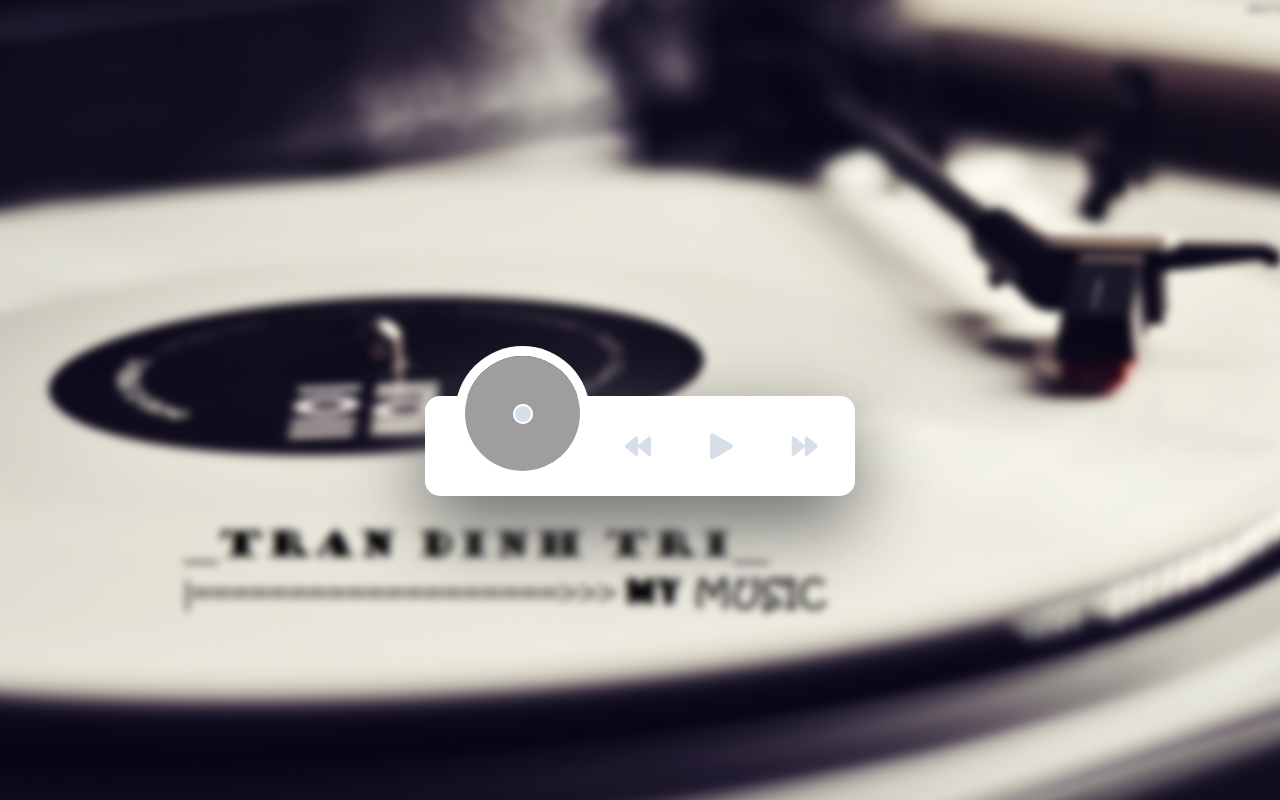
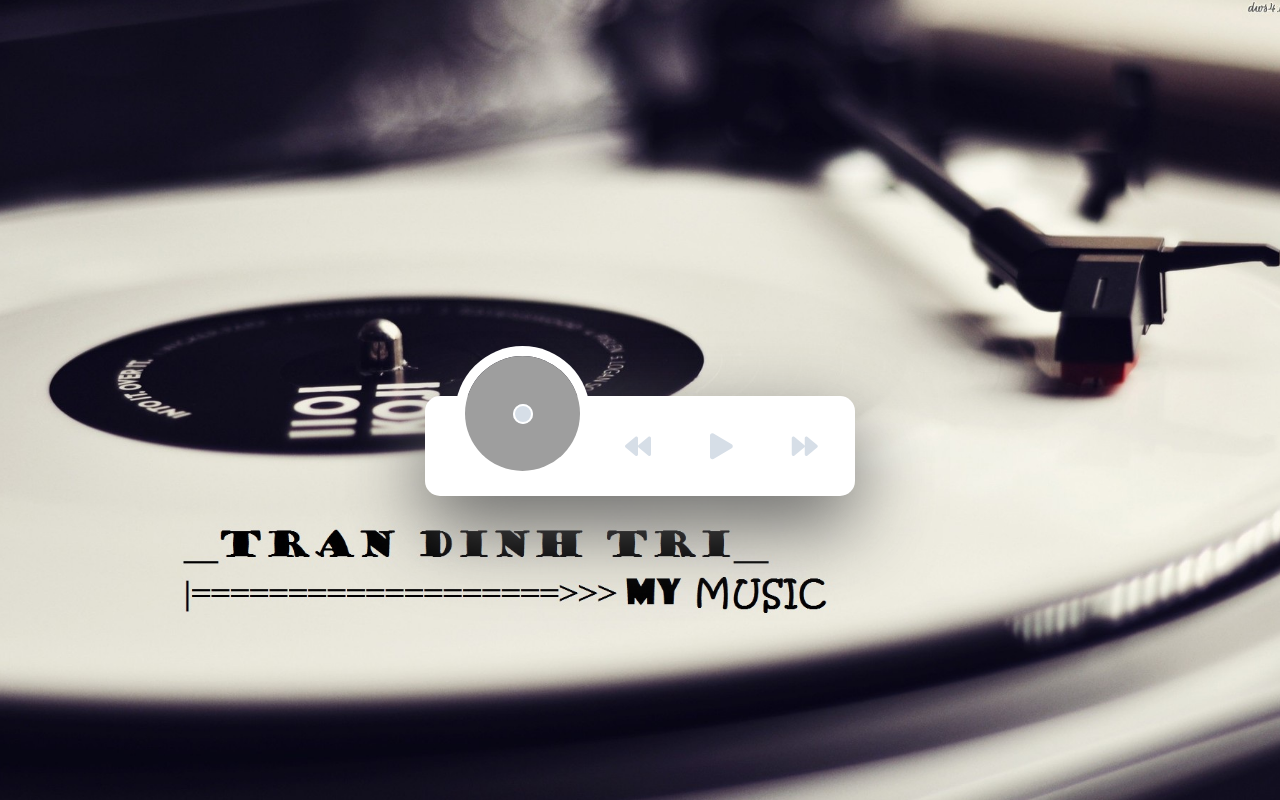
Before and after one commit to trantri810/trantrimymusic, a plain HTML site: page index.html in a window 1280 px wide. Drawn offline with nearby package versions, Linux system fonts and the light colour scheme; grey boxes are pictures that could not be loaded.

Commit message:
Update style.css

```diff
--- a/style.css
+++ b/style.css
@@ -32,8 +32,8 @@ body
     background-repeat: no-repeat;
     background-size: cover;
     background-position: 50%;
-    filter: blur(4px);
-    -webkit-filter: blur(4px);
+    /*filter: blur(4px);*/
+    /**-webkit-filter: blur(4px);*/
     z-index: 1;
 }
 
```
